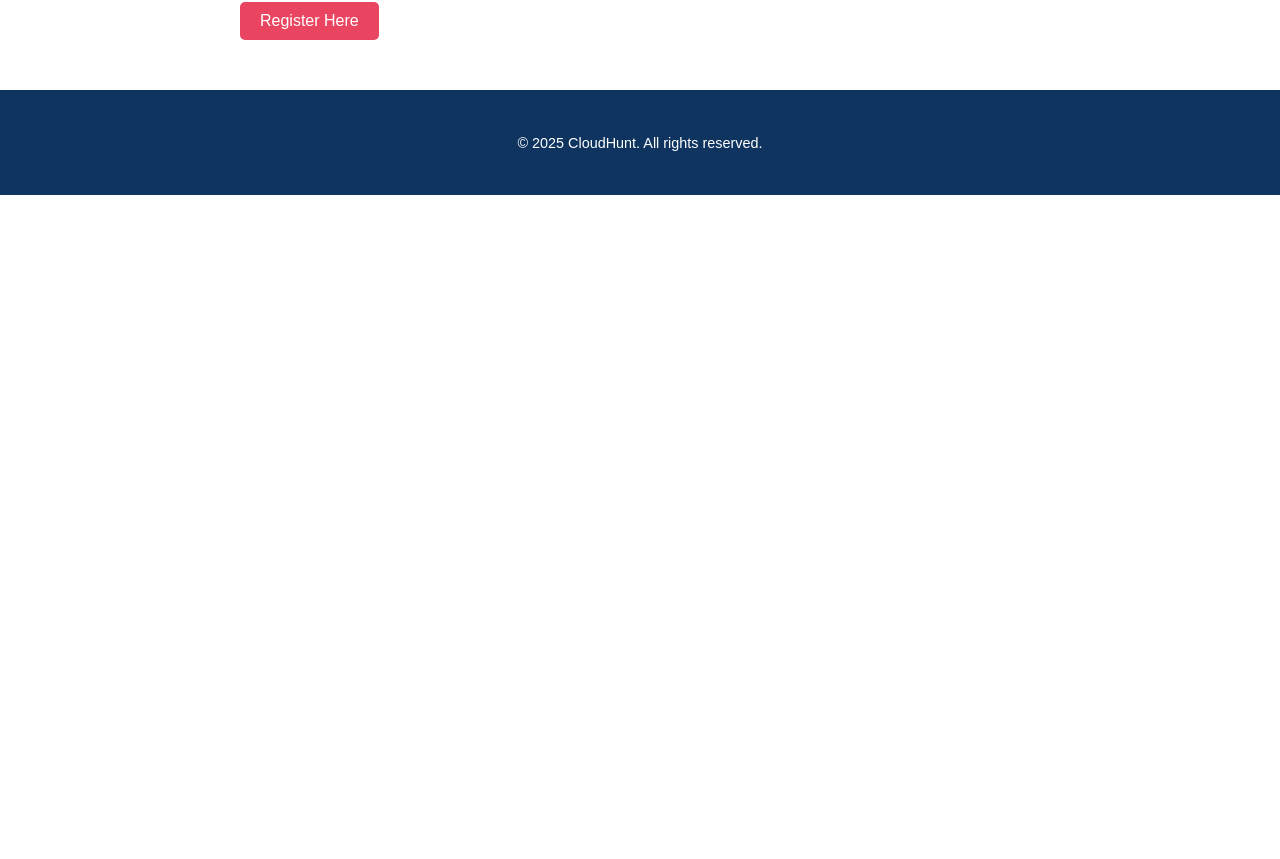
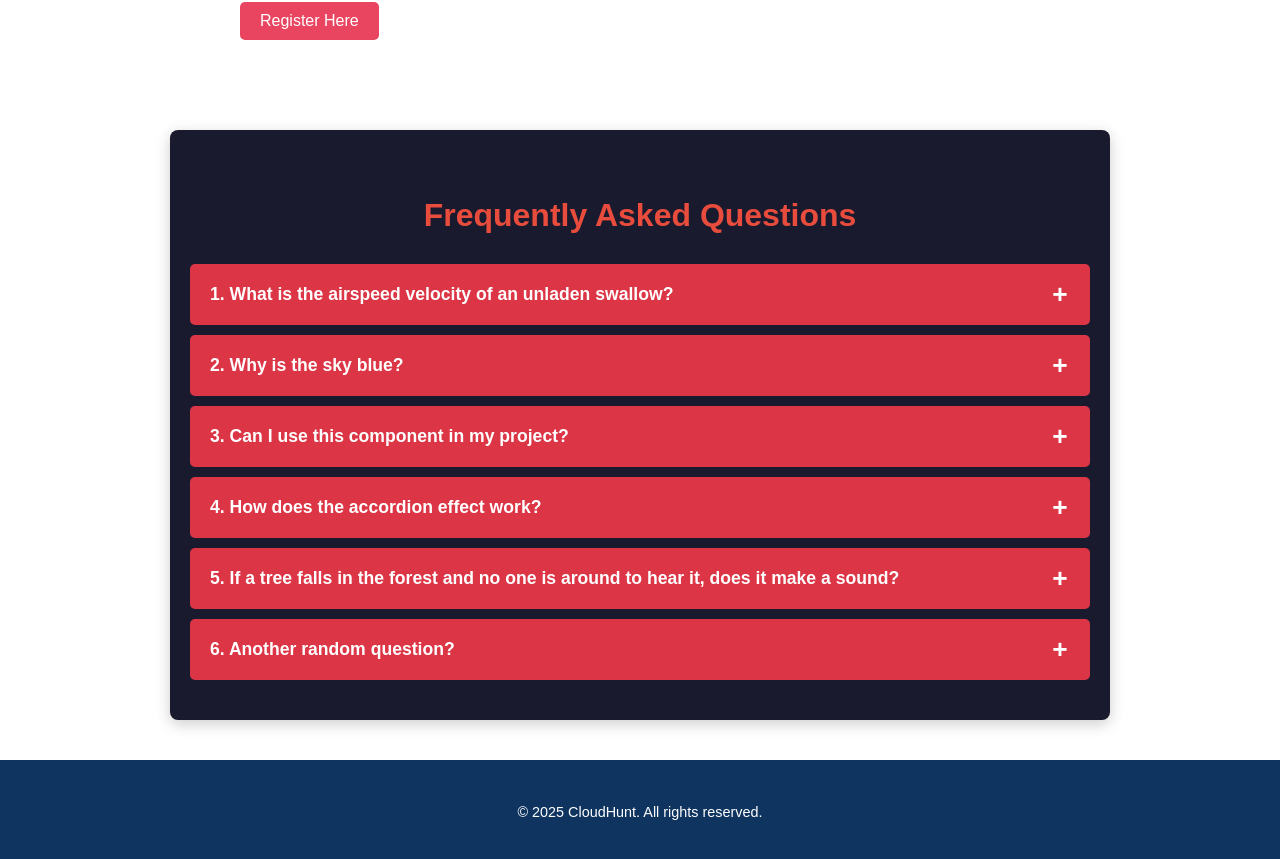
Before and after one commit to izrulfizal/cloudhunt-sw, a Nuxt app: page / in a window 1280 px wide. Shown: the part 1636-2495 px from the top of the page. Before the commit the page ends 1831 px from the top, so only its background shows below. Built offline with nearby package versions, Linux system fonts and the light colour scheme.

Commit message:
Modify FAQs

```diff
--- a/pages/index.vue
+++ b/pages/index.vue
@@ -64,6 +64,32 @@
         <a class="register-btn" href="https://your-registration-form-link.com" target="_blank">Register Here</a>
       </section>
 
+      <section class="faq-section">
+    <h2 class="faq-title">Frequently Asked Questions</h2>
+    <div class="faq-list">
+      <div v-for="faq in faqs" :key="faq.id" class="faq-item">
+        <button
+          class="faq-question"
+          @click="toggleFaq(faq.id)"
+          :aria-expanded="openFaqId === faq.id"
+          :aria-controls="'faq-answer-' + faq.id"
+        >
+          <span>{{ faq.id }}. {{ faq.question }}</span>
+          <span class="faq-toggle">{{ openFaqId === faq.id ? '-' : '+' }}</span>
+        </button>
+        <div
+          :id="'faq-answer-' + faq.id"
+          class="faq-answer"
+          :class="{ open: openFaqId === faq.id }"
+          role="region"
+          :aria-hidden="openFaqId !== faq.id"
+        >
+          <p>{{ faq.answer }}</p>
+        </div>
+      </div>
+    </div>
+      </section>
+
       <!-- Footer -->
       <footer class="footer">
         <p>&copy; 2025 CloudHunt. All rights reserved.</p>
@@ -101,6 +127,54 @@
     interval = setInterval(updateCountdown, 1000)
   })
   onUnmounted(() => clearInterval(interval))
+
+// --- Reactive State ---
+const openFaqId = ref(null);
+
+// --- FAQ Data ---
+// Updated with random questions and answers
+const faqs = ref([
+  {
+    id: 1,
+    question: 'What is the airspeed velocity of an unladen swallow?',
+    answer: 'This is a classic question! The answer depends on whether you mean an African or European swallow. European swallows are estimated to fly at around 11 meters per second, or 24 miles per hour.',
+  },
+  {
+    id: 2,
+    question: 'Why is the sky blue?',
+    answer: 'The sky appears blue because of a phenomenon called Rayleigh scattering. Sunlight reaching Earth\'s atmosphere is scattered in all directions by the gases and particles in the air. Blue light is scattered more than other colors because it travels as shorter, smaller waves.',
+  },
+  {
+    id: 3,
+    question: 'Can I use this component in my project?',
+    answer: 'Absolutely! This Vue component is designed to be easily integrated. Just make sure you have Vue set up, copy the code, and adapt the styling or content as needed for your specific use case.',
+  },
+  {
+    id: 4,
+    question: 'How does the accordion effect work?',
+    answer: 'It works by conditionally rendering or styling the answer block. When you click the question, a state variable (`openFaqId`) is updated. CSS rules then use this state (via a class like `.open`) to transition the `max-height` and `opacity` of the answer container, creating the smooth expand/collapse animation.',
+  },
+  {
+    id: 5,
+    question: 'If a tree falls in the forest and no one is around to hear it, does it make a sound?',
+    answer: 'This is a philosophical thought experiment. Scientifically, the falling tree creates pressure waves (sound), regardless of an observer. Philosophically, it questions the nature of observation and reality – does sound exist if it\'s not perceived?',
+  },
+  // You can easily add more questions here following the same format:
+   {
+     id: 6,
+     question: 'Another random question?',
+    answer: 'And here is the corresponding answer for it.'
+   }
+]);
+
+// --- Methods ---
+const toggleFaq = (id) => {
+  if (openFaqId.value === id) {
+    openFaqId.value = null;
+  } else {
+    openFaqId.value = id;
+  }
+};
   </script>
 
   <style>
@@ -170,6 +244,92 @@ ul li {
   width: auto;
 }
 
+/* --- Container and General Styles --- */
+.faq-section { /* Updated selector */
+  background-color: #1a1a2e; /* Dark background */
+  color: #ffffff; /* White text */
+  padding: 40px 20px;
+  font-family: sans-serif;
+  max-width: 900px;
+  margin: 40px auto; /* Added more vertical margin to separate sections */
+  border-radius: 8px;
+  box-shadow: 0 4px 15px rgba(0, 0, 0, 0.2); /* Optional subtle shadow */
+}
+
+.faq-title {
+  text-align: center;
+  color: #e74c3c;
+  margin-bottom: 30px;
+  font-size: 2em;
+  font-weight: bold;
+}
+
+/* --- FAQ List and Items --- */
+.faq-list {
+  display: flex;
+  flex-direction: column;
+  gap: 10px;
+}
+
+.faq-item {
+  border-radius: 5px;
+  overflow: hidden;
+}
+
+/* --- FAQ Question Button --- */
+.faq-question {
+  display: flex;
+  justify-content: space-between;
+  align-items: center;
+  width: 100%;
+  background-color: #dc3545;
+  color: #ffffff;
+  padding: 15px 20px;
+  border: none;
+  cursor: pointer;
+  text-align: left;
+  font-size: 1.1em;
+  font-weight: 600;
+  transition: background-color 0.2s ease;
+}
+
+.faq-question:hover,
+.faq-question:focus {
+  background-color: #c82333;
+  outline: none;
+}
+
+.faq-toggle {
+  font-size: 1.5em;
+  font-weight: bold;
+  min-width: 20px;
+  text-align: center;
+}
+
+/* --- FAQ Answer Section --- */
+.faq-answer {
+  background-color: #f8f9fa;
+  color: #212529;
+  padding: 0 20px;
+  max-height: 0;
+  overflow: hidden;
+  opacity: 0;
+  transition: max-height 0.4s ease-in-out, padding 0.4s ease-in-out, opacity 0.4s ease-in-out;
+  border-bottom-left-radius: 5px;
+  border-bottom-right-radius: 5px;
+}
+
+.faq-answer.open {
+  max-height: 500px; /* Adjust if needed */
+  opacity: 1;
+  padding: 15px 20px;
+}
+
+.faq-answer p {
+  margin: 0;
+  line-height: 1.6;
+}
+
 /* 🎯 Responsive Styles */
 @media (max-width: 768px) {
   .hero h1 {
```
